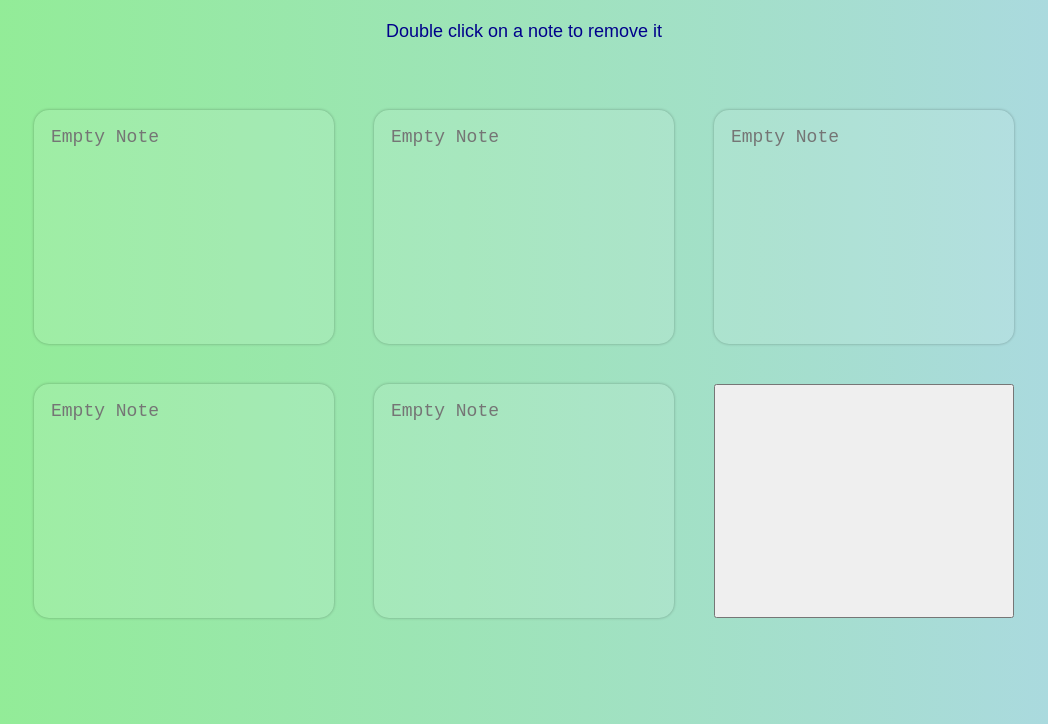
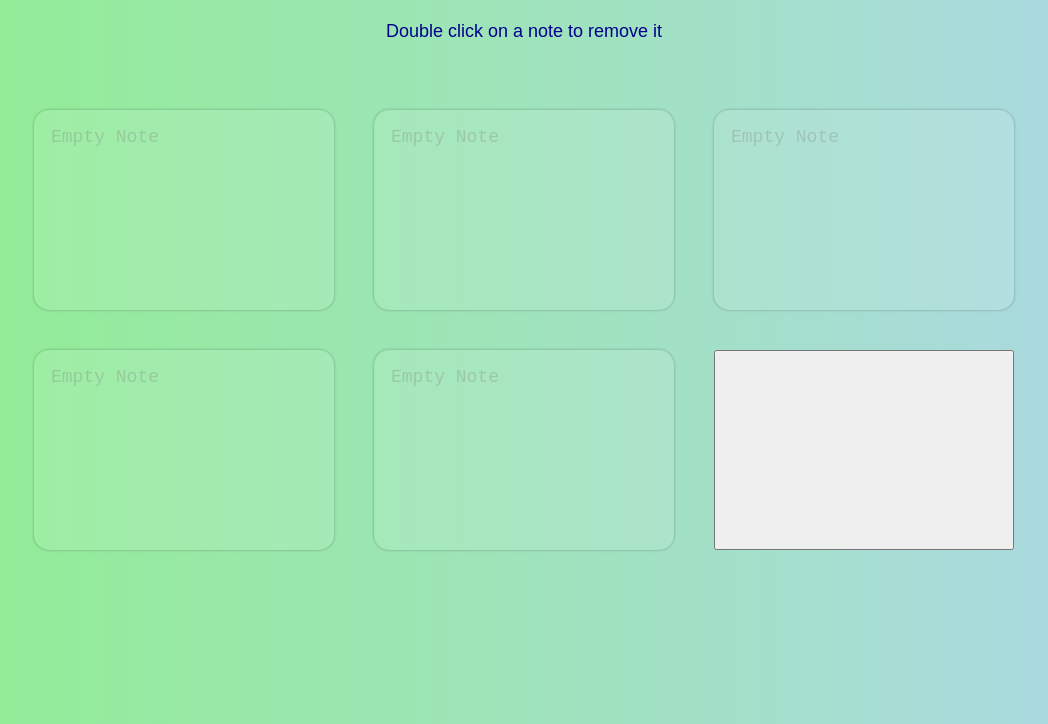
Before and after one commit to olivia-murimi/note-app, a plain HTML site: page index.html in a window 1280 px wide. Shown: the part 76-800 px from the top of the page, without its empty margins (116-1164 px from the left). Drawn offline with Linux system fonts and the light colour scheme.

Commit message:
adding note

```diff
--- a/style.css
+++ b/style.css
@@ -33,4 +33,10 @@ body{
     border:none ;
     outline: none;
     background-color: rgba(255,255,255,.1);
+    box-sizing: border-box;
 }
+.note::placeholder{
+    color: gray;
+    opacity: 30%;
+
+}
```
